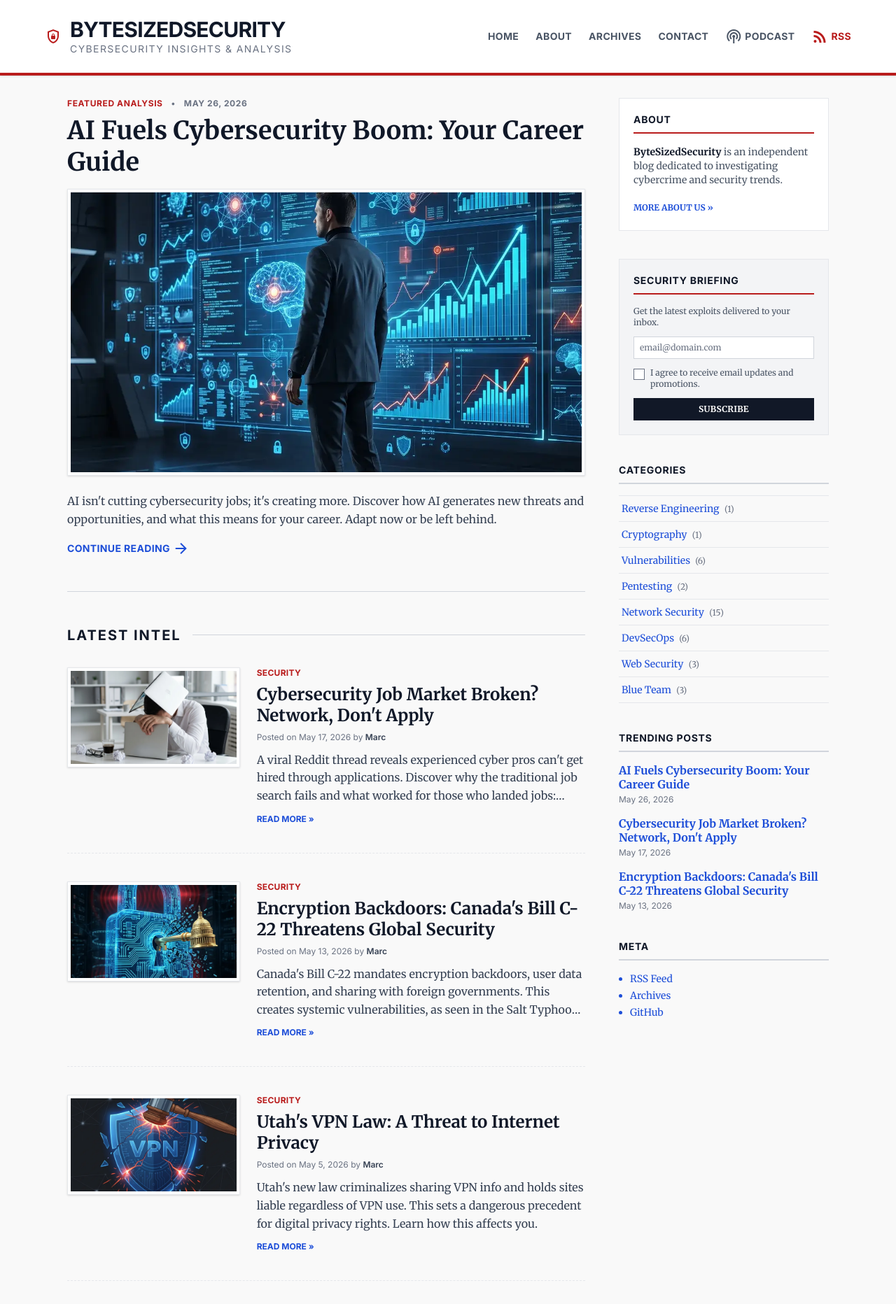
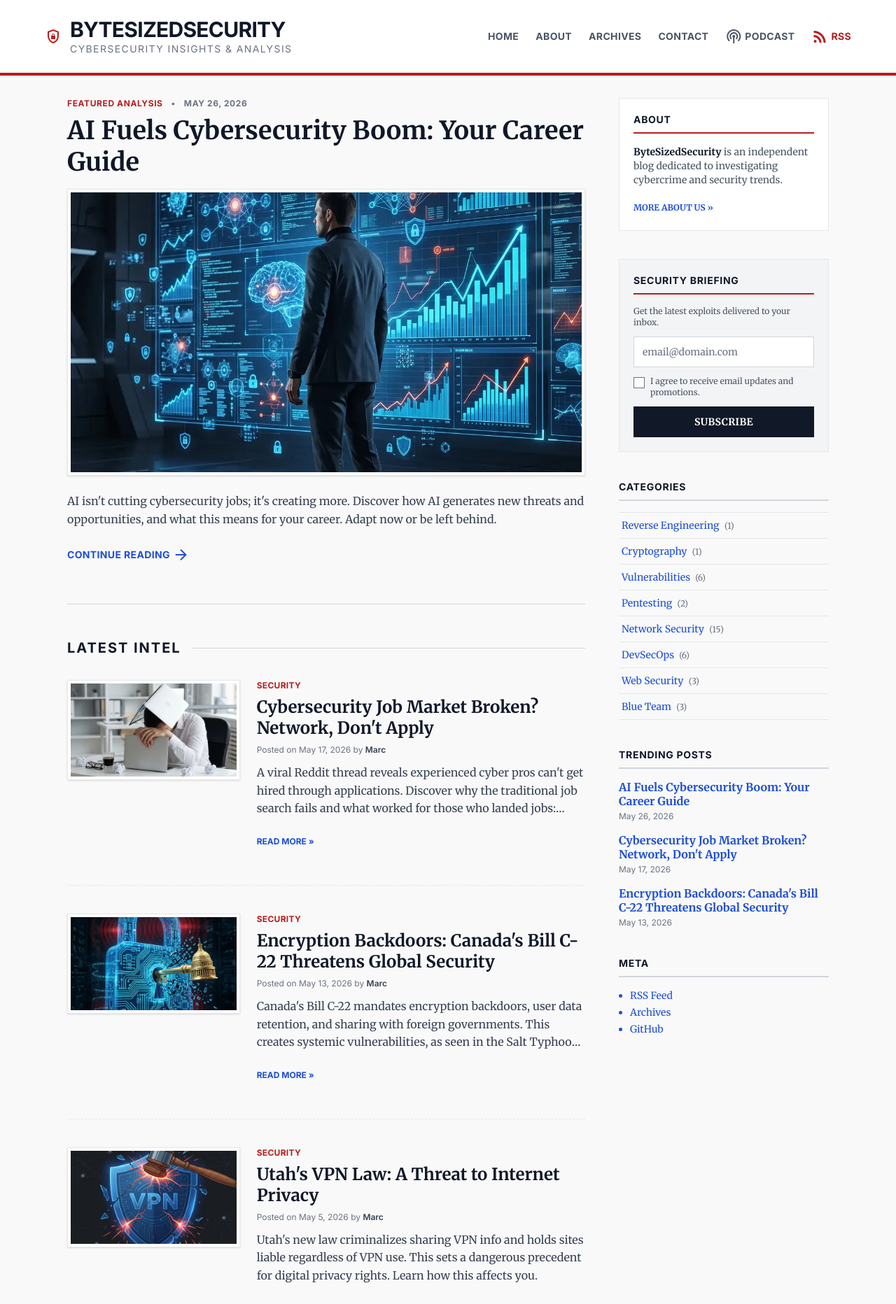
Before and after one commit to mda1125/bytesizedsecurity, a Jekyll site: the page built from index.html, in a window 1280 px wide. Shown: the top 1864 px of the page at 70% size. Built offline with Jekyll 4.4.1, drawn with Linux system fonts in a browser that asks for light colours.

Commit message:
Fix mobile tap targets and meta-row overflow
- Author/tag row: add flex-wrap, remove ml-auto on mobile so tags
  wrap below author instead of overflowing viewport
- "Continue Reading" and "Read More" links: add min-h-[44px] py-2
  to meet 44px minimum tap target requirement
- Subscribe email input and button: h-8 (32px) → h-11 (44px)
- Hamburger button: w-11 h-11 (44px) → w-12 h-12 (48px) for safe
  margin above the WCAG 44px threshold

Co-authored-by: Cursor <cursoragent@cursor.com>

```diff
--- a/_includes/header.html
+++ b/_includes/header.html
@@ -11,7 +11,7 @@
     </a>
 
     <!-- Mobile hamburger button -->
-    <button id="mobile-menu-btn" class="md:hidden flex items-center justify-center w-11 h-11 text-gray-700 hover:text-primary transition-colors" aria-label="Toggle menu">
+    <button id="mobile-menu-btn" class="md:hidden flex items-center justify-center w-12 h-12 text-gray-700 hover:text-primary transition-colors" aria-label="Toggle menu">
       <span class="material-symbols-outlined text-3xl" id="menu-icon">menu</span>
     </button>
 
--- a/_includes/sidebar.html
+++ b/_includes/sidebar.html
@@ -13,13 +13,13 @@
     <h3 class="font-sans font-bold text-sm uppercase tracking-wider text-gray-900 border-b-2 border-primary pb-2 mb-4">Security Briefing</h3>
     <p class="text-xs text-gray-600 mb-3">Get the latest exploits delivered to your inbox.</p>
     <form method="post" action="https://sendfox.com/form/3z6ooe/1ydnre" class="sendfox-form flex flex-col gap-3" id="1ydnre" data-async="true" data-recaptcha="false">
-      <input type="email" id="sendfox_form_email" name="email" required placeholder="email@domain.com" class="h-8 bg-white border border-gray-300 text-xs px-2 focus:ring-1 focus:ring-primary focus:border-primary w-full">
+      <input type="email" id="sendfox_form_email" name="email" required placeholder="email@domain.com" class="h-11 bg-white border border-gray-300 text-sm px-3 focus:ring-1 focus:ring-primary focus:border-primary w-full">
       <label class="flex items-start gap-2 text-xs text-gray-600 cursor-pointer">
         <input type="checkbox" name="gdpr" value="1" required class="mt-0.5 accent-primary">
         <span>I agree to receive email updates and promotions.</span>
       </label>
       <div style="position: absolute; left: -5000px;" aria-hidden="true"><input type="text" name="a_password" tabindex="-1" value="" autocomplete="off"></div>
-      <button type="submit" class="h-8 bg-text-main text-white text-xs font-bold uppercase tracking-wide hover:bg-primary transition-colors cursor-pointer">Subscribe</button>
+      <button type="submit" class="h-11 bg-text-main text-white text-sm font-bold uppercase tracking-wide hover:bg-primary transition-colors cursor-pointer">Subscribe</button>
     </form>
     <script src="https://cdn.sendfox.com/js/form.js" charset="utf-8"></script>
     <script>
--- a/_layouts/home.html
+++ b/_layouts/home.html
@@ -37,7 +37,7 @@ layout: default
       <div class="prose prose-lg text-gray-700 max-w-none mb-4 font-serif">
         <p>{{ featured.excerpt | strip_html | truncatewords: 50 }}</p>
       </div>
-      <a class="inline-flex items-center gap-1 text-link font-bold font-sans text-sm hover:underline uppercase tracking-wide" href="{{ featured.url | relative_url }}">
+      <a class="inline-flex items-center gap-1 min-h-[44px] py-2 text-link font-bold font-sans text-sm hover:underline uppercase tracking-wide" href="{{ featured.url | relative_url }}">
         Continue Reading <span class="material-symbols-outlined text-sm">arrow_forward</span>
       </a>
     </article>
@@ -79,7 +79,7 @@ layout: default
           <p class="text-gray-700 mb-3 line-clamp-3">
             {{ post.excerpt | strip_html | truncatewords: 30 }}
           </p>
-          <a class="text-link font-bold font-sans text-xs hover:underline uppercase" href="{{ post.url | relative_url }}">Read More »</a>
+          <a class="inline-flex items-center min-h-[44px] py-2 text-link font-bold font-sans text-xs hover:underline uppercase" href="{{ post.url | relative_url }}">Read More »</a>
         </div>
       </article>
       {% endfor %}
--- a/_layouts/post.html
+++ b/_layouts/post.html
@@ -20,7 +20,7 @@ layout: default
         {{ page.title | escape }}
       </h1>
 
-      <div class="flex items-center gap-4 text-sm font-sans text-gray-500">
+      <div class="flex flex-wrap items-center gap-4 text-sm font-sans text-gray-500">
         <div class="flex items-center gap-3">
           <img src="{{ '/assets/img/marc-david-avatar.webp' | relative_url }}" alt="Marc David" width="60" height="60" class="rounded-full" loading="eager">
           <div class="flex flex-col">
@@ -29,7 +29,7 @@ layout: default
           </div>
         </div>
         {% if page.tags.size > 0 %}
-        <div class="flex items-center gap-2 ml-auto">
+        <div class="flex flex-wrap items-center gap-2 md:ml-auto">
           <span class="material-symbols-outlined text-lg">sell</span>
           {% for tag in page.tags %}
           <span class="bg-gray-100 px-2 py-0.5 rounded text-xs">{{ tag }}</span>
```
